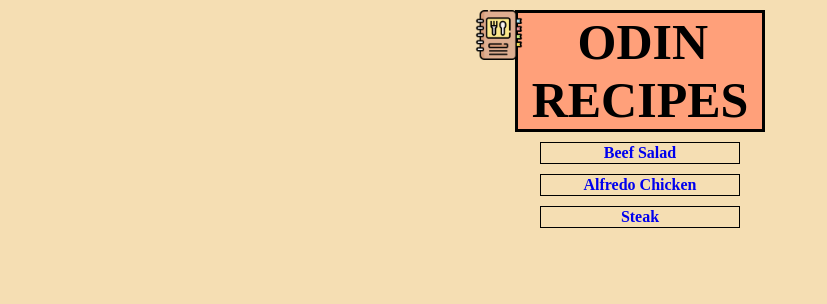
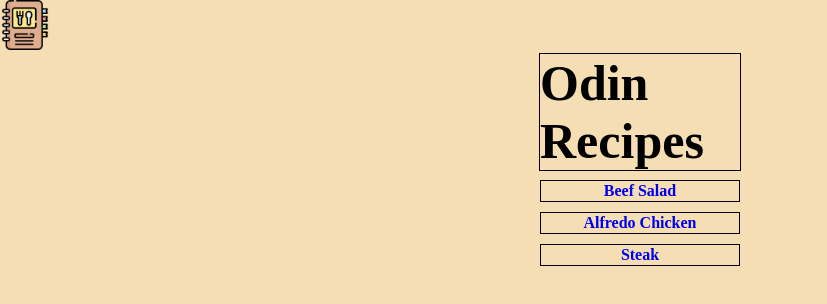
Before and after one commit to dolarlayang/odin-recipes, a plain HTML site: page index.html in a window 1280 px wide. Shown: the whole page, without its empty margins (0-827 px from the left). Drawn offline with Linux system fonts and the light colour scheme.

Commit message:
Syncing to laptop

```diff
--- a/index.html
+++ b/index.html
@@ -6,8 +6,10 @@
         <link rel="stylesheet" href="style.css">
     </head>
     <body>
-            <img src="images/recipeOdin.png" alt="Odin Icon" id="recipeIcon" width="50px">
-            <h1 class="title">Odin Recipes</h1>
+        <div>
+            <img src="images/recipeOdin.png" alt="logo" width="50px">
+            <h1 class="header">Odin Recipes</h1>
+        </div>
         <nav>
             <ul>
                 <li><a href="./recipes/beefsalad.html" class="button">Beef Salad</a></li>
--- a/style.css
+++ b/style.css
@@ -21,18 +21,10 @@ a {
     text-decoration: none;
 }
 
-.title {
-    width: 250px;
+div .header {
     font-size: 50px;
-    border: solid 3px black;
-    text-transform: uppercase;
-    text-align: center;
-    background-color: lightsalmon;
-    margin: 10px auto;
+    outline: solid 1px black;
+    /* display: inline-block; */
+    width: 200px;
+    margin: 0px auto;
 }
-
-#recipeIcon {
-    float: left;
-    margin-left: 37%;
-    background-color: transparent;
-}
```
